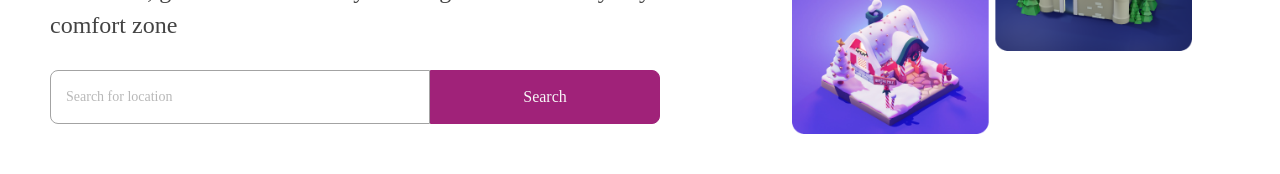
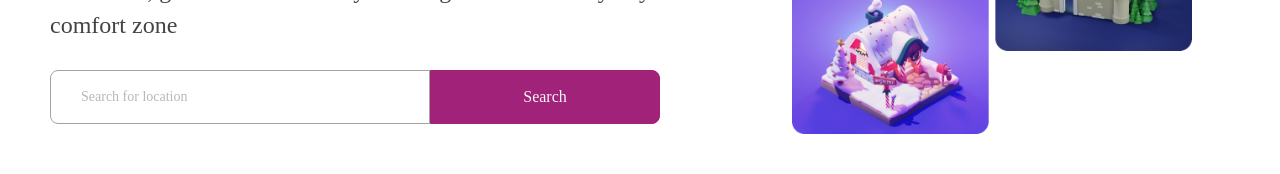
Before and after one commit to Sucodes/task3, a React (Create React App) app: page / in a window 1280 px wide. Shown: the part 426-600 px from the top of the page. Built offline with nearby package versions, Linux system fonts and the light colour scheme; a web font is replaced by a local one.

Commit message:
fix: nft scss fix

```diff
--- a/src/components/header/Header.module.scss
+++ b/src/components/header/Header.module.scss
@@ -39,6 +39,7 @@
             align-items: flex-start;
 
             .input {
+                padding: 0px 15px;
                 width: 230px;
                 height: 48px;
                 border: 1px solid #A3A3A3;
@@ -47,7 +48,7 @@
 
                 &::placeholder {
                     font-family: 'Red Rose';
-                    padding: 0px 15px;
+                    // padding: 0px 15px;
                     font-size: 14px;
                     line-height: 18px;
                     color: #B8B8B8;
--- a/src/components/nfts/NFT.module.scss
+++ b/src/components/nfts/NFT.module.scss
@@ -27,6 +27,7 @@
 
 @media (min-width: $md) {
     .nfts {
+        padding: 0px 50px;
 
         h2 {
             font-size: 48px;
```
